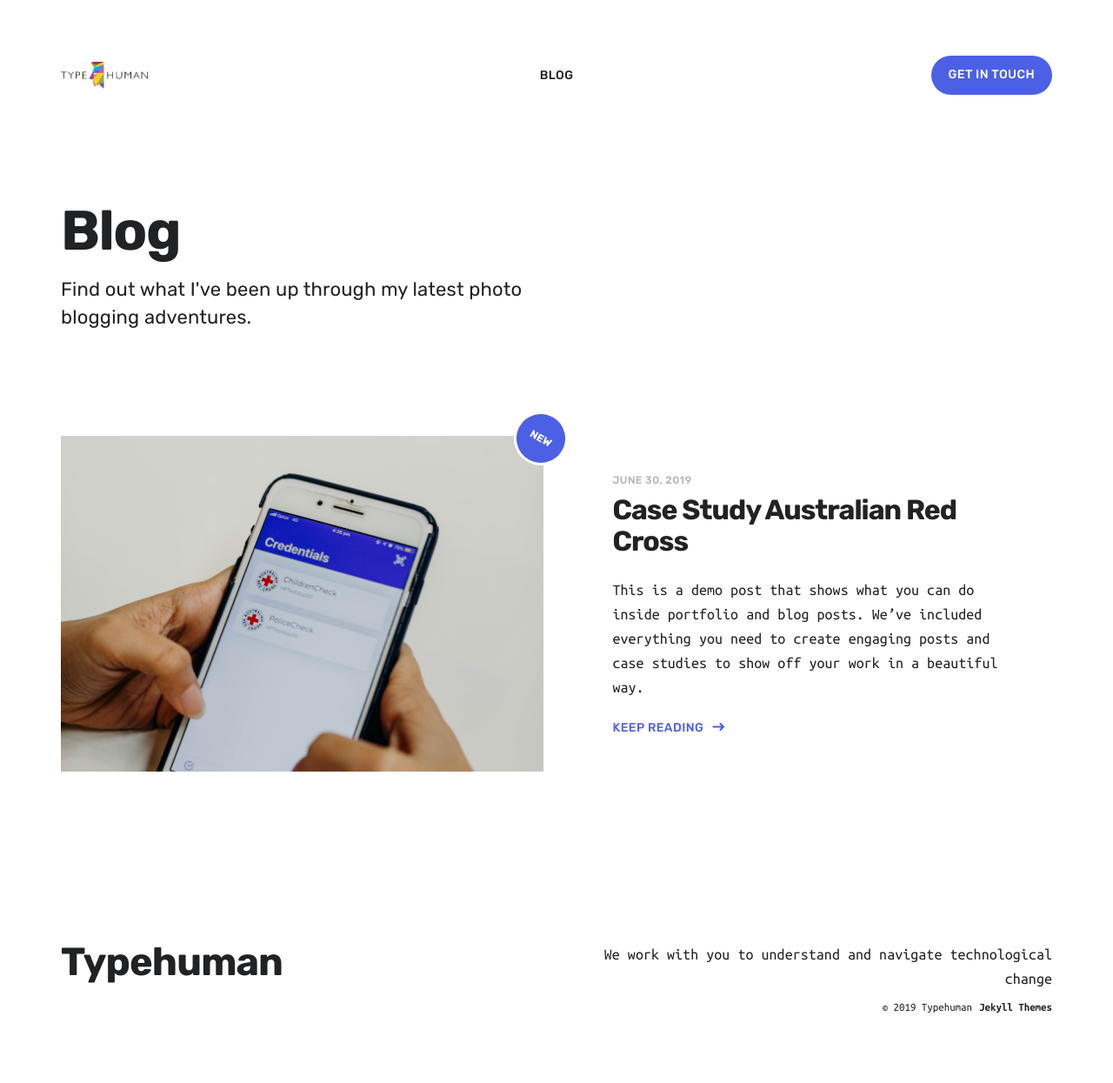
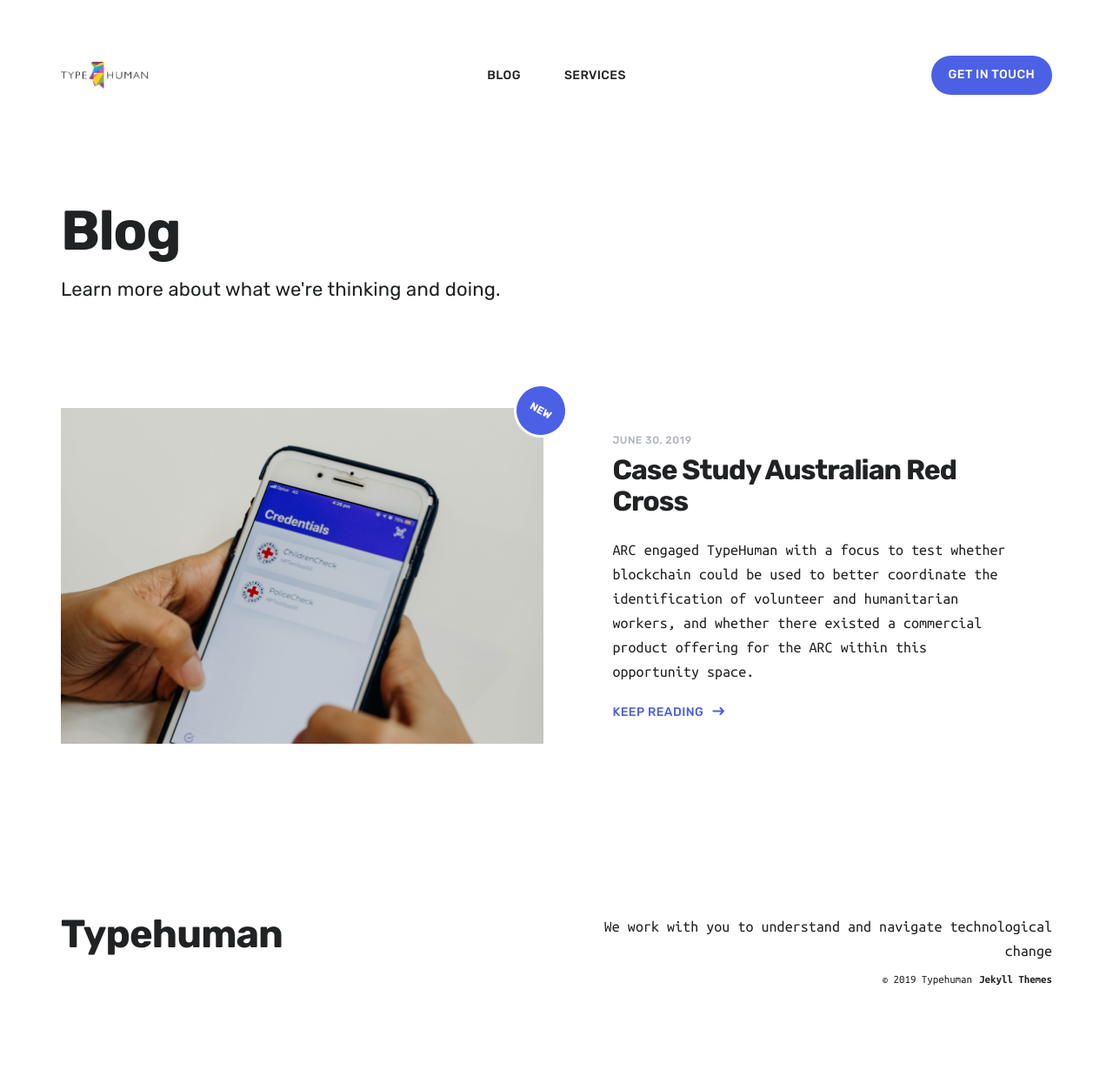
Before and after one commit to Typehuman/typehuman.github.io, a Jekyll site: the page built from blog/index.html, in a window 1280 px wide. Shown: the whole page at 87% size. Built offline with Jekyll 4.4.1, drawn with Linux system fonts in a browser that asks for light colours; nearby versions of some CDN libraries; the list of posts is cut into pages by our own code; after the commit the page ends 1213 px from its top, so only the background shows below that.

Commit message:
more changes

```diff
--- a/_data/settings.yml
+++ b/_data/settings.yml
@@ -9,7 +9,9 @@ header_settings:
 menu_settings:
   menu_items:
     - title: 'Blog'
-      url: '/'
+      url: '/blog'
+    - title: 'Services'
+      ur;: '/project/about-us'
 
 footer_settings:
   logo_image:
@@ -31,7 +33,7 @@ contact_settings:
 
 social_settings:
   facebook_url: ''
-  twitter_url: ''
+  twitter_url: 'https://www.twitter.com/type_human'
   instagram_url: ''
   snapchat_url: ''
   youtube_url: ''
--- a/_posts/2019-06-30-demo-post.md
+++ b/_posts/2019-06-30-red-cross.md
@@ -1,7 +1,7 @@
 ---
 title: Case Study Australian Red Cross
 date: 2019-06-30 00:00:00
-description: This is a demo post that shows what you can do inside portfolio and blog posts. We’ve included everything you need to create engaging posts and case studies to show off your work in a beautiful way.
+description: ARC engaged TypeHuman with a focus to test whether blockchain could be used to better coordinate the identification of volunteer and humanitarian workers, and whether there existed a commercial product offering for the ARC within this opportunity space.
 featured_image: '/images/blog/ponto.jpg'
 ---
 
--- a/blog/index.html
+++ b/blog/index.html
@@ -9,7 +9,7 @@ featured_image: /images/social.jpg
 	<header class="header--single">
 		<div class="wrap">
 			<h1 class="header__title">Blog</h1>
-			<p class="header__subtitle subtitle--light">Find out what I've been up through my latest photo blogging adventures.</p>
+			<p class="header__subtitle subtitle--light">Learn more about what we're thinking and doing.</p>
 		</div>
 	</header>
 
```
Also changed, not shown: 8 other files.
